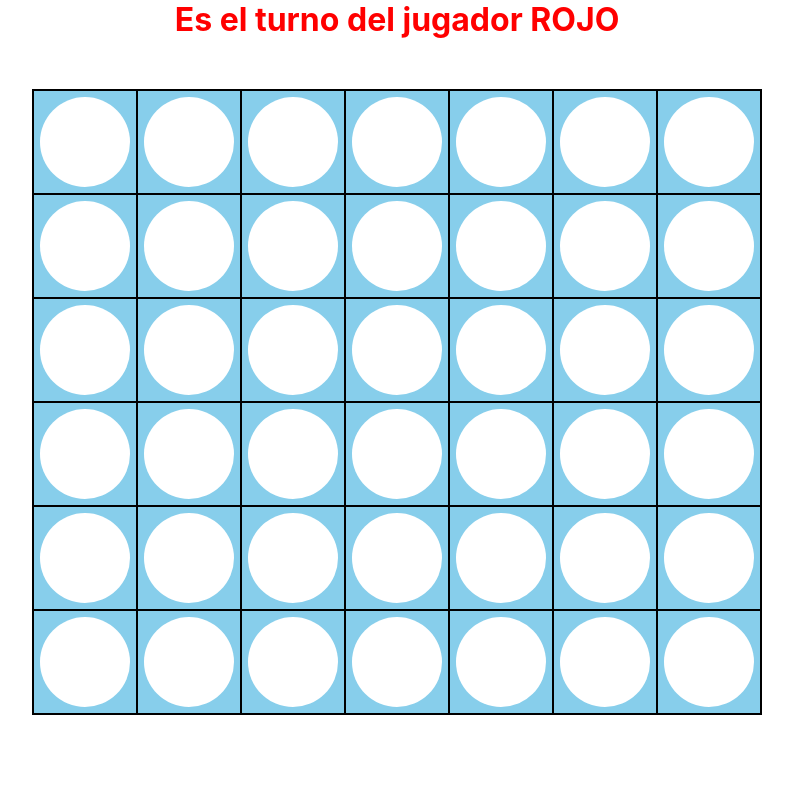
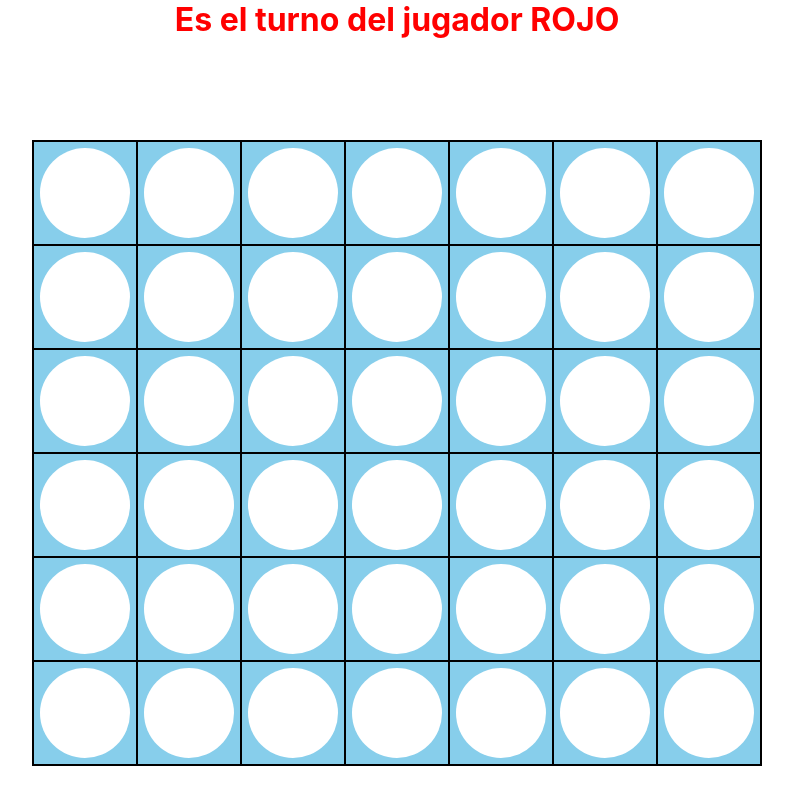
Before and after one commit to marrin27/conecta4, a React (Create React App) app: page / in a window 1280 px wide. Shown: the whole page, without its empty margins (243-1036 px from the left). Built offline with nearby package versions, Linux system fonts and the light colour scheme.

Commit message:
invisible dropping buttons

```diff
--- a/src/App.css
+++ b/src/App.css
@@ -31,6 +31,7 @@ h1 {
 }
 
 .title {
+  margin: 0 auto;
   display: flex;
   align-items: center;
   justify-content: center;
@@ -53,9 +54,25 @@ h1 {
   border-radius: 5px;
   transition: background-color 0.3s;
 }
+.invisible-buttons {
+  margin: 0 auto;
+  display: flex;
+  justify-content: center;
+  margin-bottom: 1px; /* Space between buttons and board */
+}
 
-.restart-button:hover {
-  background-color: #0056b3;
+.invisible-button {
+
+  width: 100px; /* Match the column width */
+  height: 50px; /* Height of the button */
+  background-color: transparent;
+  border: none;
+  cursor: pointer;
+  position: relative;
+}
+
+.invisible-button:hover {
+  background-color: rgba(0, 0, 0, 0.1); /* Highlight column on hover */
 }
 
 .connect4-board .cell.red::after {
--- a/src/App.js
+++ b/src/App.js
@@ -141,11 +141,21 @@ function App() {
     </h1>
   )}
 </div>
-      <table className="connect4-board">
-        <tbody>
-          {generateBoard()}
-        </tbody>
-      </table>
+<div className="invisible-buttons">
+  {[...Array(7)].map((_, colIndex) => (
+    <input
+      key={colIndex}
+      type="button"
+      onClick={() => handleColClick(colIndex)}
+      className="invisible-button"
+    />
+  ))}
+</div>
+<table className="connect4-board">
+  <tbody>
+    {generateBoard()}
+  </tbody>
+</table>
     </div>
   );
 }
```
